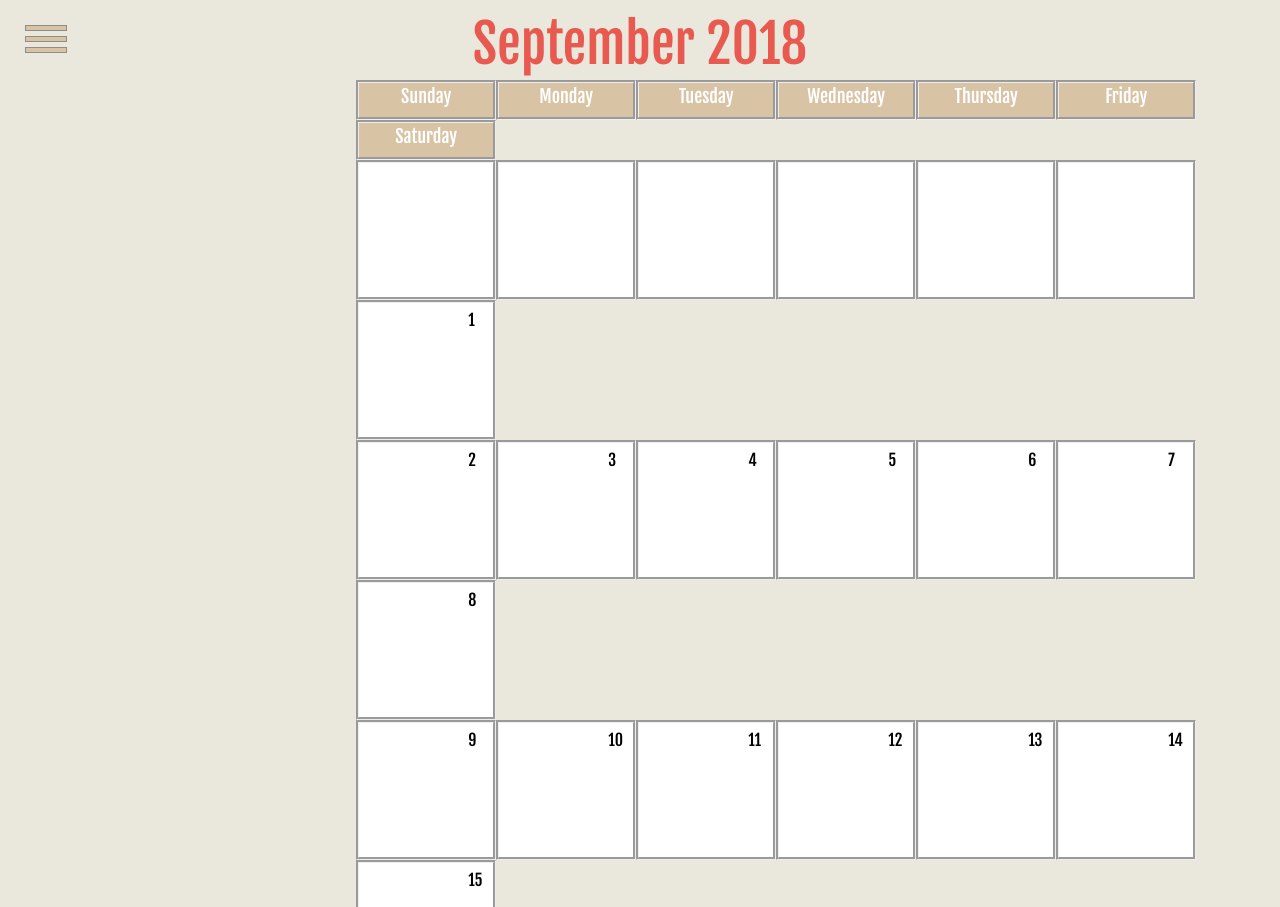
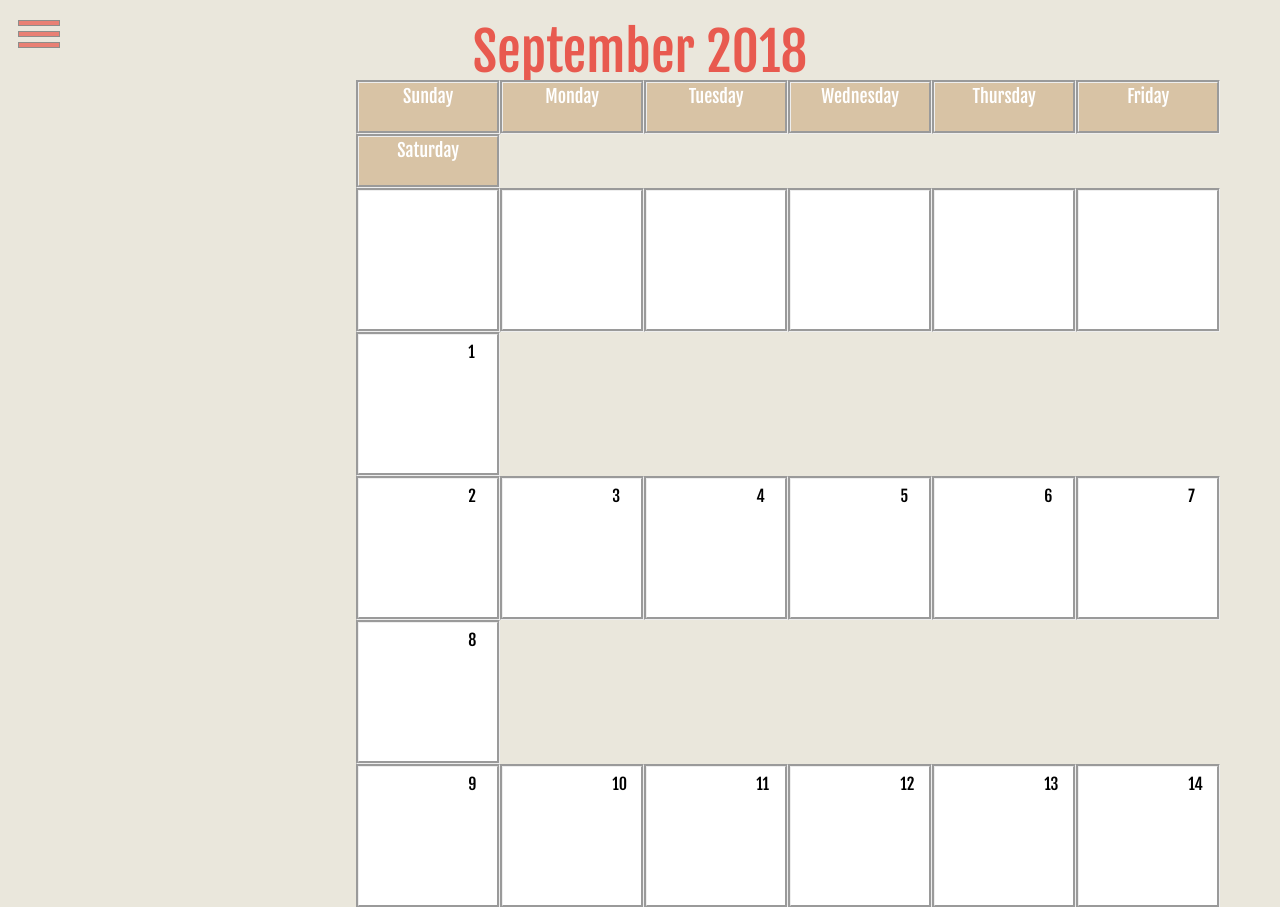
Before and after one commit to SteliosPhanartzis/Dev-Calendar-App, a PHP site: page / in a window 1280 px wide. Shown: the top 907 px of the page. Run offline with PHP 8.4, Linux system fonts and the light colour scheme.

Commit message:
Some changes

```diff
--- a/Desktop/myApp/web/styles.css
+++ b/Desktop/myApp/web/styles.css
@@ -24,7 +24,7 @@ body {
 }
 
 #header {
-	padding: 5px 0px;
+	padding: 1% 0;
 	text-align: center;
 	color: var(--acc2);/*#eac456;*/
 	font-size: 53px;
@@ -41,13 +41,17 @@ body {
 
 #menu {
 	position: absolute;
-	padding: 20px;
-	transition: linear 0.3s;
+	padding: 1%;
+	transition: linear 0.15s;
 }
 
 #menu:hover {
-	top: +5px;
-	transition: linear 0.4s;
+	padding: 1.2% 1%;
+	transition: linear 0.15s;
+}
+
+#menu:hover .bar {
+	background-color: var(--acc1);
 }
 
 .bar {
@@ -61,7 +65,7 @@ body {
 
 .days {
 	border-style: groove;
-	height: 40px; width: 140px;
+	height: 3em; width: 8em;
 	color: white;
 	font-size: 18px;
 	text-align: center;
@@ -70,8 +74,8 @@ body {
 
 .box {
 	border-style: groove;
-	height: 140px;
-	width: 140px;
+	width: 9em;
+	height: 9em;
 	background-color: white;
 }
 
```
